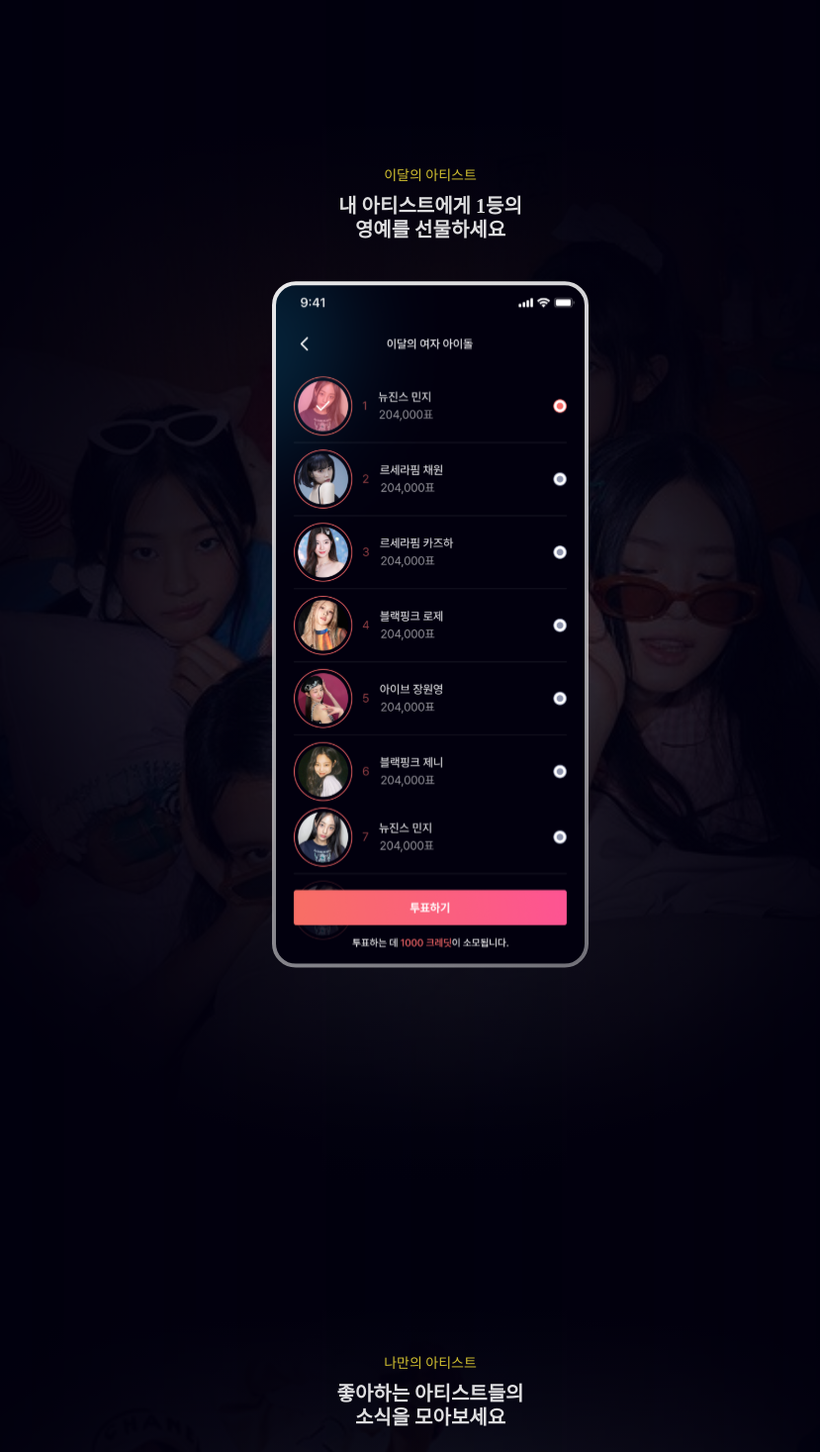
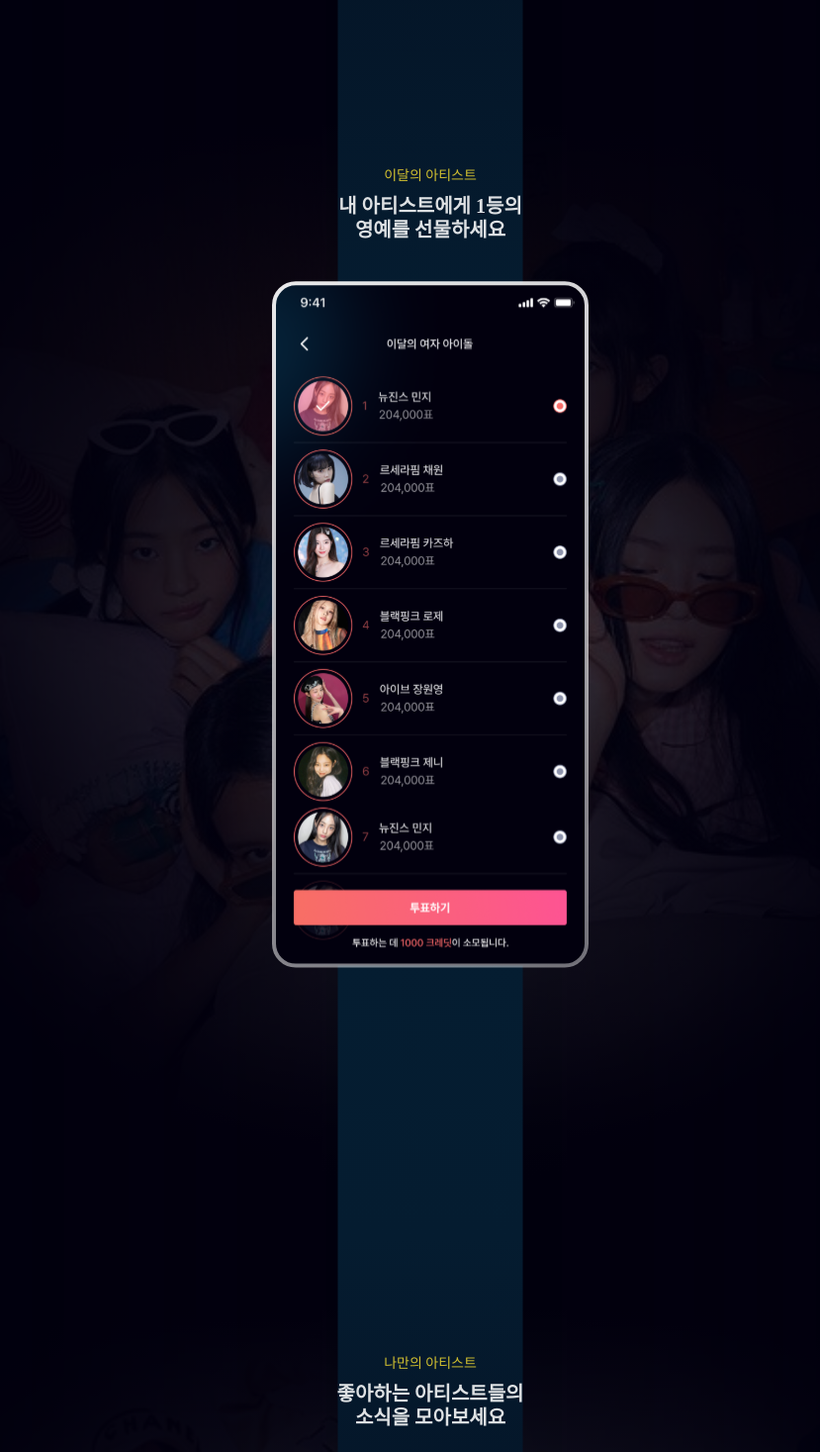
Before and after one commit to Codeit-Sprint-6-Part-2-Team-9/frontend, a React (Vite) app: page / in a window 1280 px wide. Shown: the part 2280-3747 px from the top of the page at 99% size, without its empty margins (205-1034 px from the left). Built offline with nearby package versions, Linux system fonts and the light colour scheme.

Commit message:
chore: z-index 조정

```diff
--- a/src/pages/home-page/HomePage.jsx
+++ b/src/pages/home-page/HomePage.jsx
@@ -1,11 +1,11 @@
 import { Link } from 'react-router-dom';
-import theme from '../../theme';
 import logoimg from '../../assets/logo.svg';
 import introimg from '../../assets/introimg.svg';
 import donatemobile from '../../assets/donatemobile.svg';
 import mypagemobile from '../../assets/mypagemobile.svg';
 import votemobile from '../../assets/votemobile.svg';
 import Container from './Container';
+import theme from '../../theme';
 import Buttons from '../../components/Buttons';
 import classes from './HomePage.module.css';
 
@@ -49,14 +49,11 @@ const HomePage = () => {
           </Link>
         </div>
       </section>
-
       <section className={classes.description}>
         <div className={classes.descriptionSection}>
           <div className={classes.backgroundGradient1}>
             <div className={classes.mobileLeft}>
-              <div className={`${classes.descriptionTitle} ${classes.r63}`}>
-                후원하기
-              </div>
+              <div className={classes.descriptionTitle1}>후원하기</div>
               <div className={classes.descriptionText}>
                 좋아하는 아이돌에게
                 <br />
@@ -70,13 +67,10 @@ const HomePage = () => {
             />
           </div>
         </div>
-
         <div className={classes.descriptionSection}>
           <div className={classes.backgroundGradient2}>
             <div className={classes.mobileRight}>
-              <div className={`${classes.descriptionTitle} ${classes.l50}`}>
-                이달의 아티스트
-              </div>
+              <div className={classes.descriptionTitle2}>이달의 아티스트</div>
               <div className={classes.descriptionText}>
                 내 아티스트에게 1등의
                 <br />
@@ -90,13 +84,10 @@ const HomePage = () => {
             />
           </div>
         </div>
-
         <div className={classes.descriptionSection}>
           <div className={classes.backgroundGradient3}>
             <div className={classes.mobileLeft}>
-              <div className={`${classes.descriptionTitle} ${classes.r50}`}>
-                나만의 아티스트
-              </div>
+              <div className={classes.descriptionTitle3}>나만의 아티스트</div>
               <div className={classes.descriptionText}>
                 좋아하는 아티스트들의
                 <br />
--- a/src/pages/home-page/HomePage.module.css
+++ b/src/pages/home-page/HomePage.module.css
@@ -67,6 +67,7 @@
   width: 393.68px;
   height: 329.84px;
   margin: -100px auto;
+  margin-left: -10px;
 }
 
 @media (min-width: 768px) {
@@ -74,6 +75,7 @@
     width: 713.98px;
     height: 598.2px;
     margin-top: -120px;
+    margin-left: auto;
   }
 }
 
@@ -280,9 +282,11 @@
 }
 
 .mobile {
+  position: relative;
   display: flex;
   width: 240px;
   height: 520.25px;
+  z-index: 2;
   margin: 120px auto;
 }
 
@@ -302,12 +306,14 @@
   }
 }
 
-.descriptionTitle {
+.descriptionTitle1 {
   position: relative;
   display: flex;
   justify-content: center;
   top: 76px;
+  right: 63px;
   font-family: Pretendard;
+  z-index: 1;
   font-size: 14px;
   font-weight: 500;
   line-height: 16.71px;
@@ -315,13 +321,68 @@
 }
 
 @media (min-width: 768px) {
-  .descriptionTitle {
+  .descriptionTitle1 {
     top: 100px;
+    right: auto;
   }
 }
 
 @media (min-width: 1280px) {
-  .descriptionTitle {
+  .descriptionTitle1 {
+    top: 170px;
+  }
+}
+
+.descriptionTitle2 {
+  position: relative;
+  display: flex;
+  justify-content: center;
+  top: 76px;
+  left: 50px;
+  font-family: Pretendard;
+  z-index: 1;
+  font-size: 14px;
+  font-weight: 500;
+  line-height: 16.71px;
+  color: #d2c030;
+}
+
+@media (min-width: 768px) {
+  .descriptionTitle2 {
+    top: 100px;
+    left: auto;
+  }
+}
+
+@media (min-width: 1280px) {
+  .descriptionTitle2 {
+    top: 170px;
+  }
+}
+
+.descriptionTitle3 {
+  position: relative;
+  display: flex;
+  justify-content: center;
+  top: 76px;
+  right: 50px;
+  font-family: Pretendard;
+  z-index: 1;
+  font-size: 14px;
+  font-weight: 500;
+  line-height: 16.71px;
+  color: #d2c030;
+}
+
+@media (min-width: 768px) {
+  .descriptionTitle3 {
+    top: 100px;
+    right: auto;
+  }
+}
+
+@media (min-width: 1280px) {
+  .descriptionTitle3 {
     top: 170px;
   }
 }
@@ -331,6 +392,7 @@
   display: flex;
   justify-content: center;
   top: 80px;
+  z-index: 1;
   font-family: Pretendard;
   font-size: 20px;
   font-weight: 700;
@@ -377,43 +439,13 @@
   }
 }
 
-.r63 {
-  right: 63px;
-}
-
-@media (min-width: 768px) {
-  .r63 {
-    right: auto;
-  }
-}
-
-.l50 {
-  left: 50px;
-}
-
-@media (min-width: 768px) {
-  .l50 {
-    left: auto;
-  }
-}
-
-.r50 {
-  right: 50px;
-}
-
-@media (min-width: 768px) {
-  .r50 {
-    right: auto;
-  }
-}
-
 .centerLine {
   position: absolute;
   display: flex;
   top: 1029px;
   left: 50%;
   transform: translateX(-50%);
-  z-index: -1;
+  z-index: 1;
   width: 117px;
   height: 2133px;
   background-image: linear-gradient(
@@ -429,13 +461,13 @@
 @media (min-width: 768px) {
   .centerLine {
     top: 1450px;
-    height: 2050px;
+    height: 1800px;
   }
 }
 
 @media (min-width: 1280px) {
   .centerLine {
     width: 187px;
-    height: 3091px;
+    height: 2800px;
   }
 }
```
